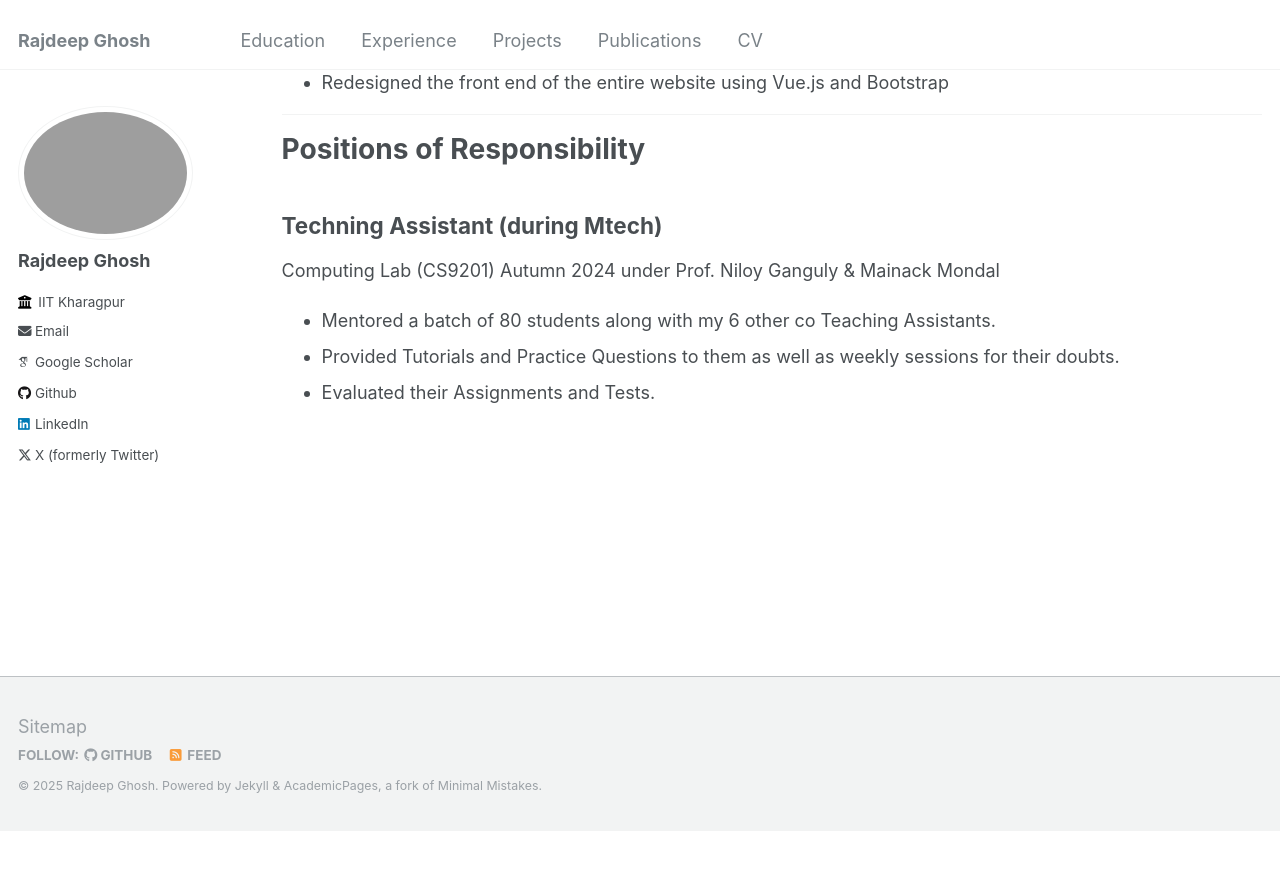
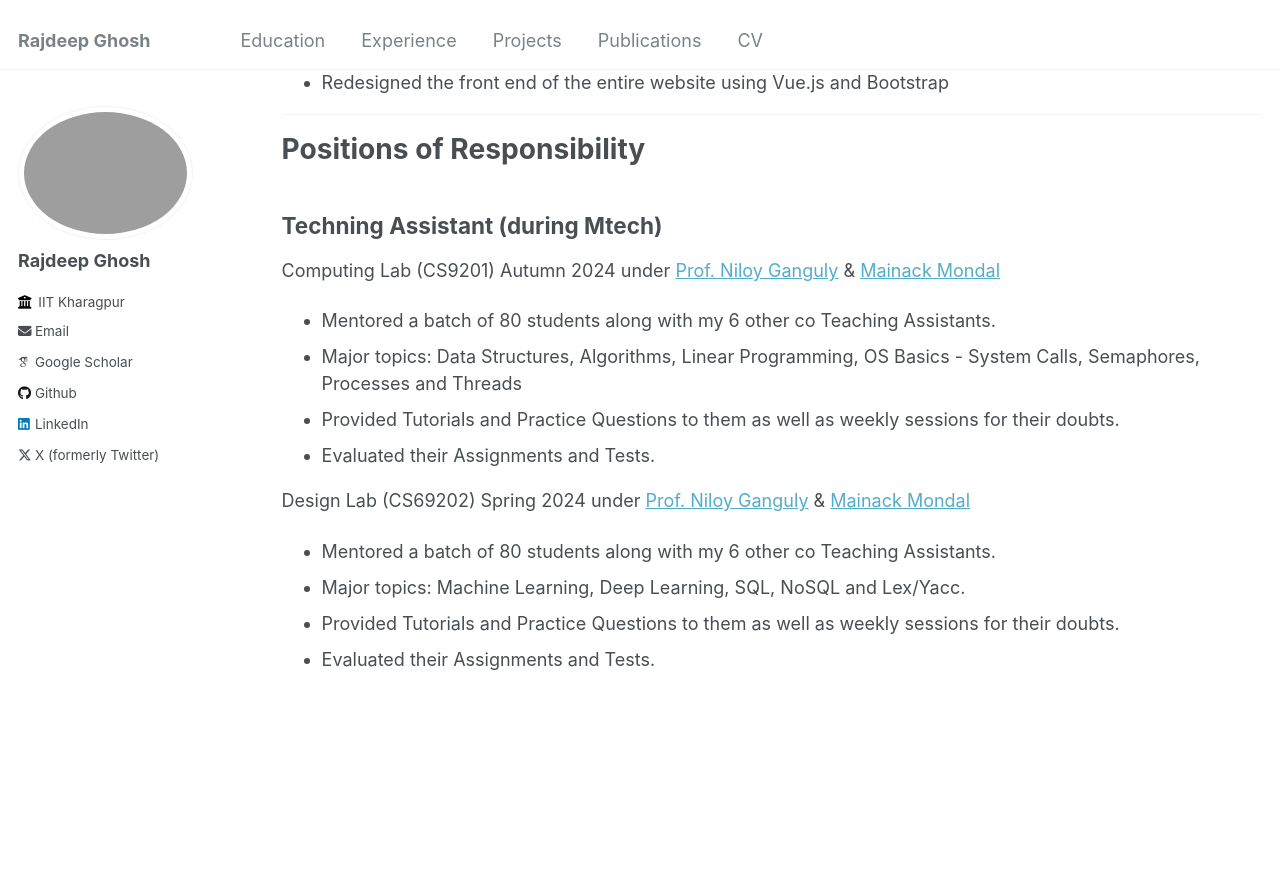
Before and after one commit to Rajdeep-G/Rajdeep-G.github.io, a Jekyll site: the page built from _pages/experience.md, in a window 1280 px wide and 900 px high, scrolled down 785 px. Shown: the top 870 px of the window. Built offline with Jekyll 4.4.1, drawn with Linux system fonts in a browser that asks for light colours; some web fonts are replaced; before the commit the page ends 1617 px from its top, so only the background shows below that.

Commit message:
Update experience.md

```diff
--- a/_pages/experience.md
+++ b/_pages/experience.md
@@ -35,8 +35,17 @@ permalink: /experience/
 # Positions of Responsibility
 
 ## Techning Assistant (during Mtech)
-Computing Lab (CS9201)  Autumn 2024 under Prof. Niloy Ganguly & Mainack Mondal
+Computing Lab (CS9201)  Autumn 2024 under [Prof. Niloy Ganguly](http://www.facweb.iitkgp.ac.in/~niloy/) & [Mainack Mondal](https://cse.iitkgp.ac.in/~mainack/)
 
 - Mentored a batch of 80 students along with my 6 other co Teaching Assistants.
+- Major topics: Data Structures, Algorithms, Linear Programming, OS Basics - System Calls, Semaphores, Processes and Threads
 - Provided Tutorials and Practice Questions to them as well as weekly sessions for their doubts.
 - Evaluated their Assignments and Tests.
+
+
+Design Lab (CS69202)  Spring 2024 under [Prof. Niloy Ganguly](http://www.facweb.iitkgp.ac.in/~niloy/) & [Mainack Mondal](https://cse.iitkgp.ac.in/~mainack/)
+
+- Mentored a batch of 80 students along with my 6 other co Teaching Assistants.
+- Major topics: Machine Learning, Deep Learning, SQL, NoSQL and Lex/Yacc.
+- Provided Tutorials and Practice Questions to them as well as weekly sessions for their doubts.
+- Evaluated their Assignments and Tests.
```
